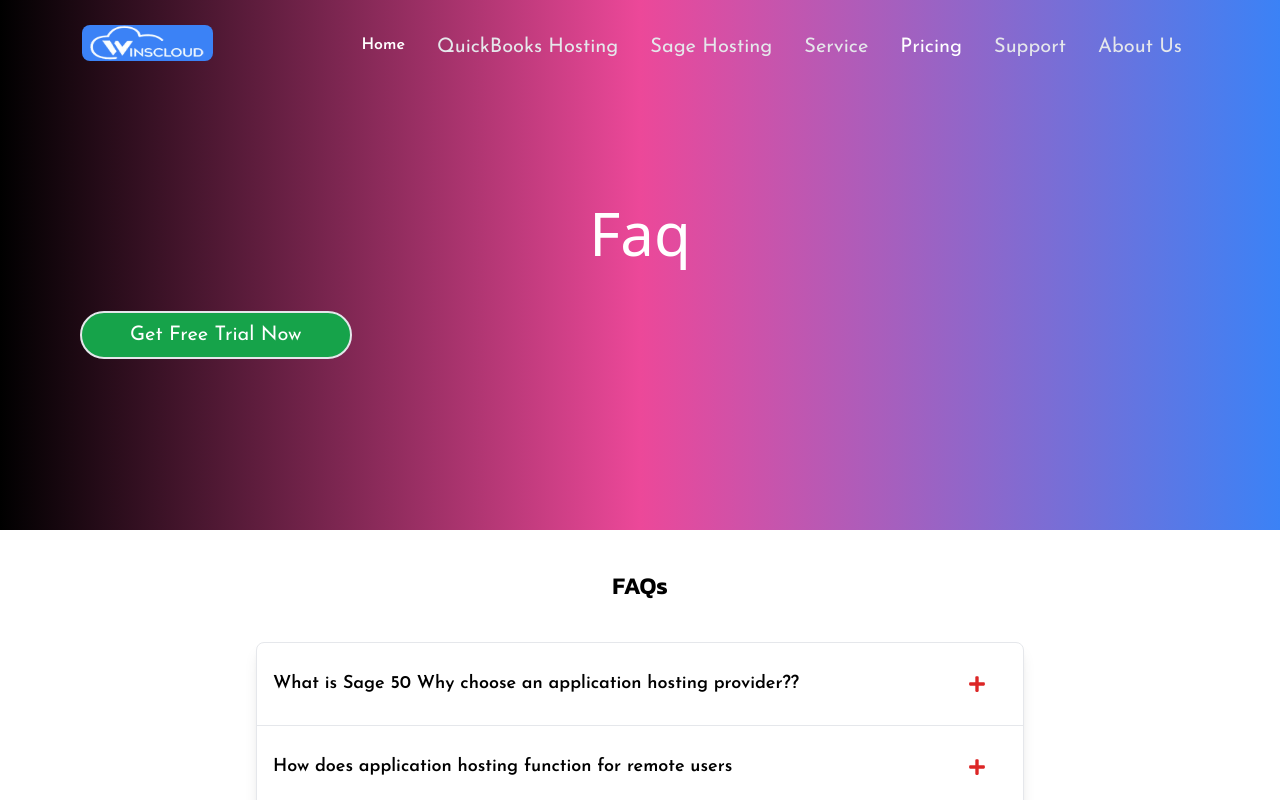
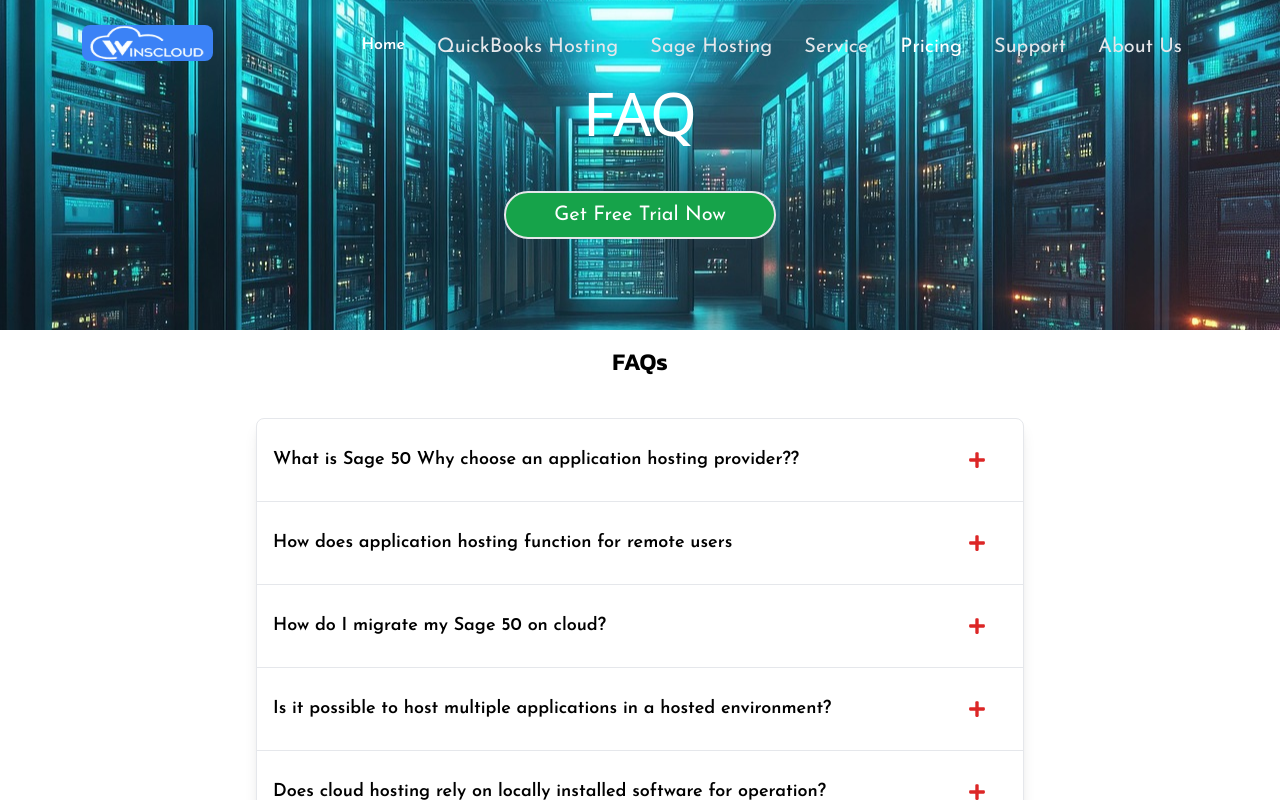
Before and after one commit to viraj-008/winsCloud, a React (Vite) app: page /faq in a window 1280 px wide. Shown: the top 800 px of the page. Built offline with nearby package versions, Linux system fonts and the light colour scheme.

Commit message:
give max height and some ui fix and faicon

```diff
--- a/src/App.tsx
+++ b/src/App.tsx
@@ -41,6 +41,7 @@
 function App() {
   return (
     <BrowserRouter>
+     <div className="max-w-[1440px] mx-auto w-full ">
       <Navbar />
       <Routes>
         <Route path="/" element={<Home />} />
@@ -80,6 +81,8 @@
       </Routes>
       <ToastContainer position="top-right" autoClose={3000} />
       <Footer />
+
+      </div>
     </BrowserRouter>
   );
 }
--- a/src/components/AbluteUs/Blogs.tsx
+++ b/src/components/AbluteUs/Blogs.tsx
@@ -730,7 +730,7 @@
 
   return (
     <>
-    <div className="pt-[100px] bg-gray-800">
+    <div className="pt-[100px] bg-pink-800">
         <h1 className="text-2xl  font-semibold font-josefin text-center   w-[90%] mx-auto rounded-lg text-white border bg-pink-500 shadow-lg mb-2">BLOG POST</h1>
 
     <div className="grid grid-cols-1 sm:grid-cols-2 md:grid-cols-3 gap-6 p-8">
@@ -738,7 +738,7 @@
       {blogData.map((blog) => (
         <div
           key={blog.id}
-          className="border-2 border-blue-600 bg-[#fdf5e6]  rounded-2xl shadow-lg overflow-hidden   p-4 hover:scale-[1.02] hover:shadow-2xl transition duration-300"
+          className="border-2 bg-[#fdf5e6]  rounded-2xl shadow-lg overflow-hidden   p-4 hover:scale-[1.02] hover:shadow-2xl transition duration-300"
         >
           <img
             src={blog.images}
--- a/src/components/Navbar.tsx
+++ b/src/components/Navbar.tsx
@@ -89,10 +89,10 @@
     };
 
     return (
-        <div className={`fixed w-full z-50  transition-all duration-300
+        <div className={`fixed max-w-[1440px] mx-auto w-full   z-50  transition-all duration-300
              lg:bg-transparent
             ${isScrolled ? "lg:bg-white/95 bg-white shadow-lg " : ""}`}>
-            <div className="flex flex-wrap justify-between p-4  items-center lg:justify-around">
+            <div className=" flex flex-wrap justify-between p-4  items-center lg:justify-around">
                 <Link to="/">
                     <img className="bg-blue-500 px-2 h-9 rounded-lg" src="./images/logo/wins.avif" alt="Logo" />
                 </Link>
--- a/src/components/Support/FAQ.tsx
+++ b/src/components/Support/FAQ.tsx
@@ -62,20 +62,19 @@
       console.log("running FAQ component")
   return (
     <>
-       <div className="h-auto w-full pb-10">
-      <div className="w-full flex bg-gradient-to-r from-black via-pink-500 to-blue-500 pt-20 px-5 md:px-20 items-center min-h-[530px]">
+
+     <div className="w-full flex bg-[url('/images/Home/intro.jpg')] bg-cover bg-center  pt-10 px-5 md:px-20 items-center min-h-[330px]">
         <div className="w-full text-center ">
-          <h1 className="text-white text-3xl md:text-6xl leading-tight">
-          Faq
+          <h1 className="text-white text-3xl md:text-6xl leading-tight ">
+          FAQ
           </h1>
 
-          <Link to='/trial'><button className="mx-auto md:mx-0 flex border-2 my-6 md:my-12 bg-green-600 hover:bg-green-700 text-sm md:text-xl rounded-full px-5 md:px-12 text-white font-josefin py-2">
+          <Link to='/trial'><button className="mx-auto flex border-2  my-6 md:my-12 bg-green-600 hover:bg-green-700 text-sm md:text-xl rounded-full px-5 md:px-12 text-white font-josefin py-2">
           Get Free Trial Now
           </button></Link>
         </div>
       </div>
-    </div>
-        <h1 className="text-center font-kanit font-semibold text-2xl">FAQs</h1>
+        <h1 className="text-center font-kanit font-semibold my-4 text-2xl">FAQs</h1>
        <div className="max-w-3xl mx-auto mt-10 border rounded-lg shadow-lg overflow-hidden">
       {faqs.map((faq, index) => (
         <div key={index} className="border-b last:border-b-0">
--- a/src/components/Support/Whats-Ip.tsx
+++ b/src/components/Support/Whats-Ip.tsx
@@ -3,23 +3,22 @@
 function WhatsIp() {
   return (
     <>
-    <div className="h-auto w-full pb-10">
-    <div className="w-full flex bg-gradient-to-r from-black via-pink-500 to-blue-500 pt-20 px-5 md:px-20 items-center min-h-[530px]">
+        <div className="w-full flex bg-[url('/images/Home/intro.jpg')] bg-cover bg-center  pt-10 px-5 md:px-40 items-center min-h-[430px]">
       <div className="w-full text-center ">
         <h1 className="text-white font-anton text-3xl md:text-6xl leading-tight">
         Whats My IP
         </h1>
-        <h1 className="text-white bg-red-600 rounded-lg p-2 my-3 text-sm md:text-6xl leading-tight">
+        <h1 className="text-white bg-blue-600 rounded-lg p-2 my-3 text-3xl  leading-tight">
         2401:4900:8848:a512:77af:6781:9cc6:db53
 
         </h1>
 
-        <Link to='/trial'><button className="mx-auto md:mx-0 flex border-2 my-6 md:my-12 bg-green-600 hover:bg-green-700 text-sm md:text-xl rounded-full px-5 md:px-12 text-white font-josefin py-2">
+        <Link to='/trial'><button className="mx-auto  flex border-2 my-6 md:my-12 bg-green-600 hover:bg-green-700 text-sm md:text-xl rounded-full px-5 md:px-12 text-white font-josefin py-2">
         Get Free Trial Now
         </button></Link>
       </div>
     </div>
-  </div>
+
    <Partner/>
     </>
 
```
